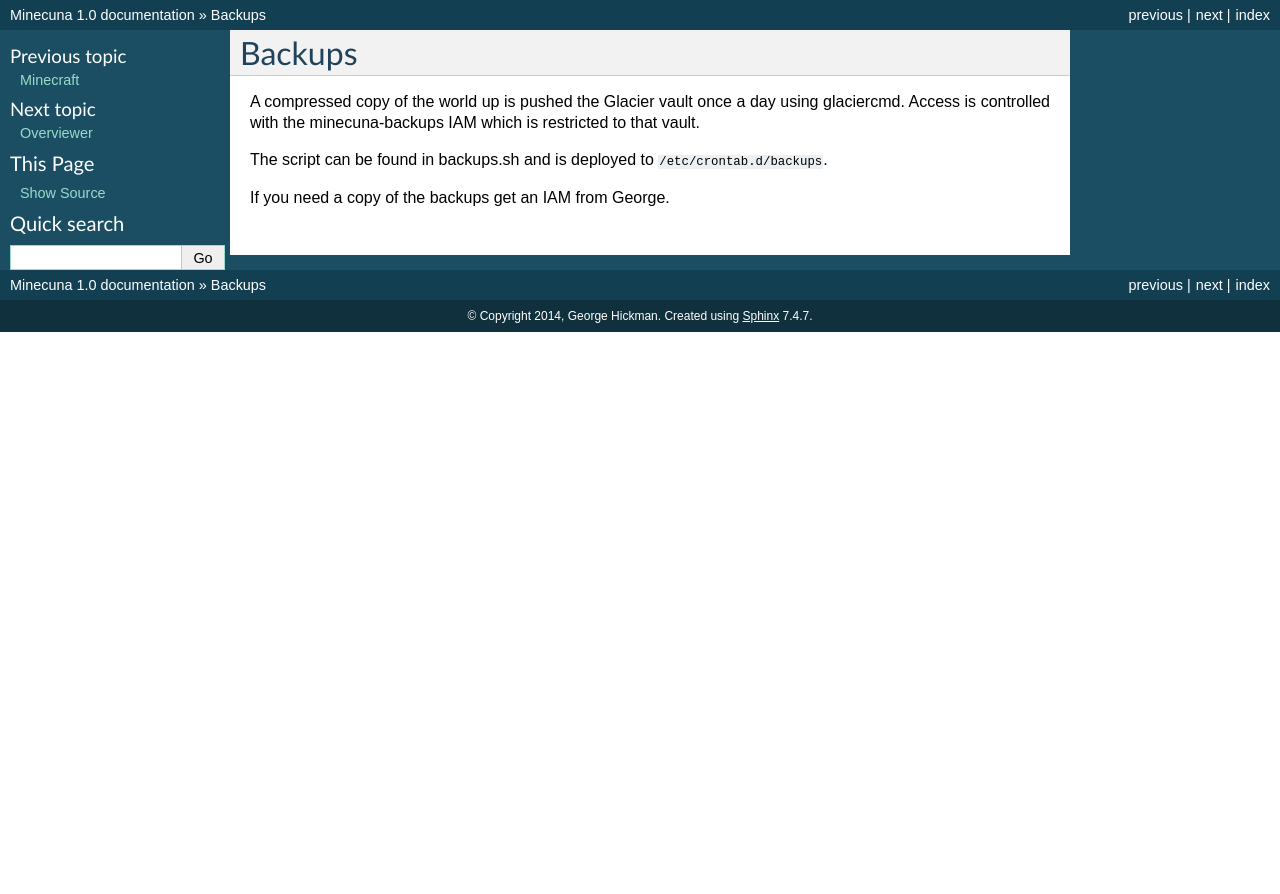
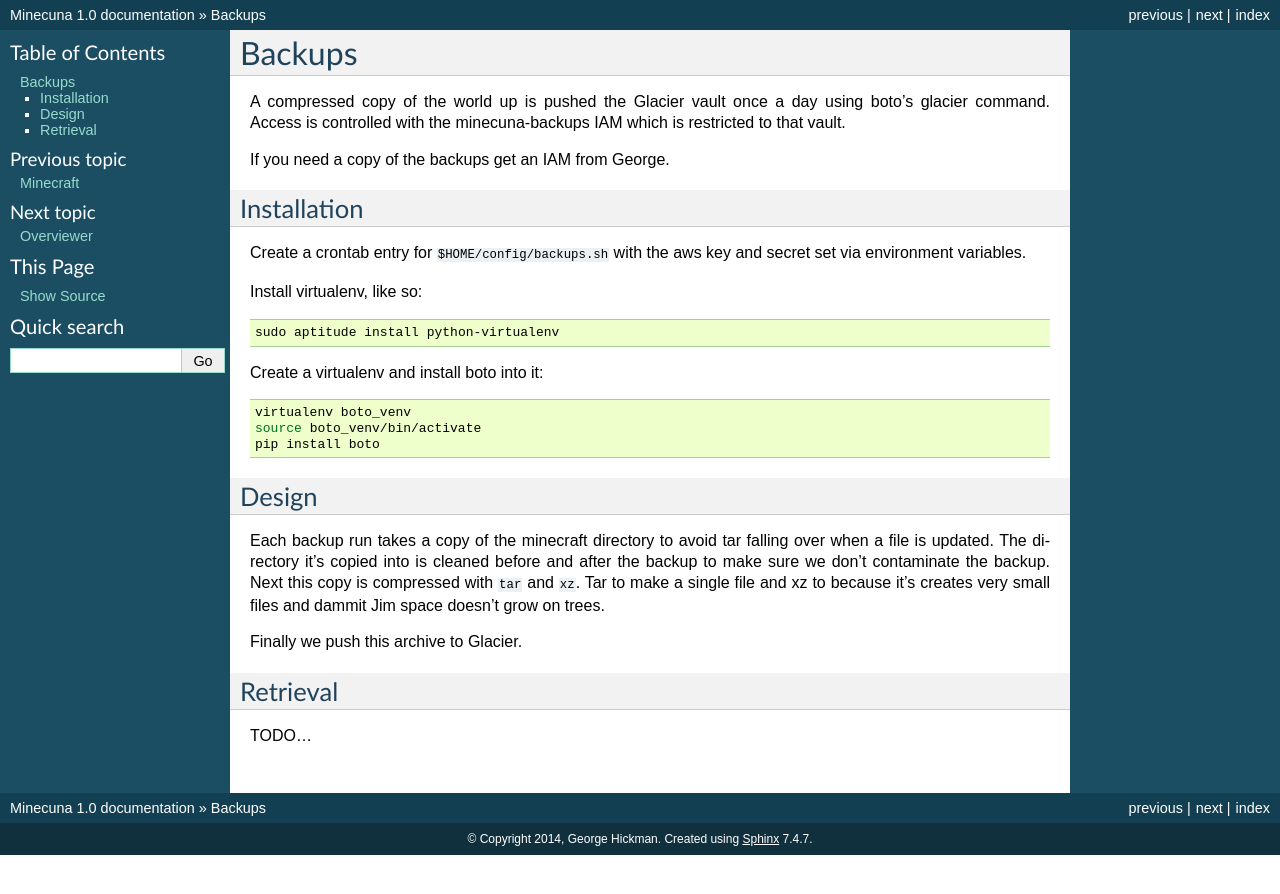
Before and after one commit to minecuna/server, a Sphinx documentation site: the page built from docs/backups.rst, in a window 1280 px wide. Shown: the top 894 px of the page. Built offline with Sphinx 7.4.7, drawn with Linux system fonts in a browser that asks for light colours.

Commit message:
Document backups

```diff
--- a/docs/backups.rst
+++ b/docs/backups.rst
@@ -3,8 +3,41 @@
 Backups
 =======
 
-A compressed copy of the world up is pushed the Glacier vault once a day using glaciercmd. Access is controlled with the minecuna-backups IAM which is restricted to that vault.
-
-The script can be found in backups.sh and is deployed to ``/etc/crontab.d/backups``.
+A compressed copy of the world up is pushed the Glacier vault once a day using boto's glacier command. Access is controlled with the minecuna-backups IAM which is restricted to that vault.
 
 If you need a copy of the backups get an IAM from George.
+
+
+Installation
+------------
+
+Create a crontab entry for ``$HOME/config/backups.sh`` with the aws key and secret set via environment variables.
+
+Install virtualenv, like so:
+
+.. code-block:: bash
+
+    sudo aptitude install python-virtualenv
+
+
+Create a virtualenv and install boto into it:
+
+.. code-block:: bash
+
+    virtualenv boto_venv
+    source boto_venv/bin/activate
+    pip install boto
+
+
+Design
+------
+
+Each backup run takes a copy of the minecraft directory to avoid tar falling over when a file is updated. The directory it's copied into is cleaned before and after the backup to make sure we don't contaminate the backup. Next this copy is compressed with ``tar`` and ``xz``. Tar to make a single file and xz to because it's creates very small files and dammit Jim space doesn't grow on trees.
+
+Finally we push this archive to Glacier.
+
+
+Retrieval
+---------
+
+TODO...
```
